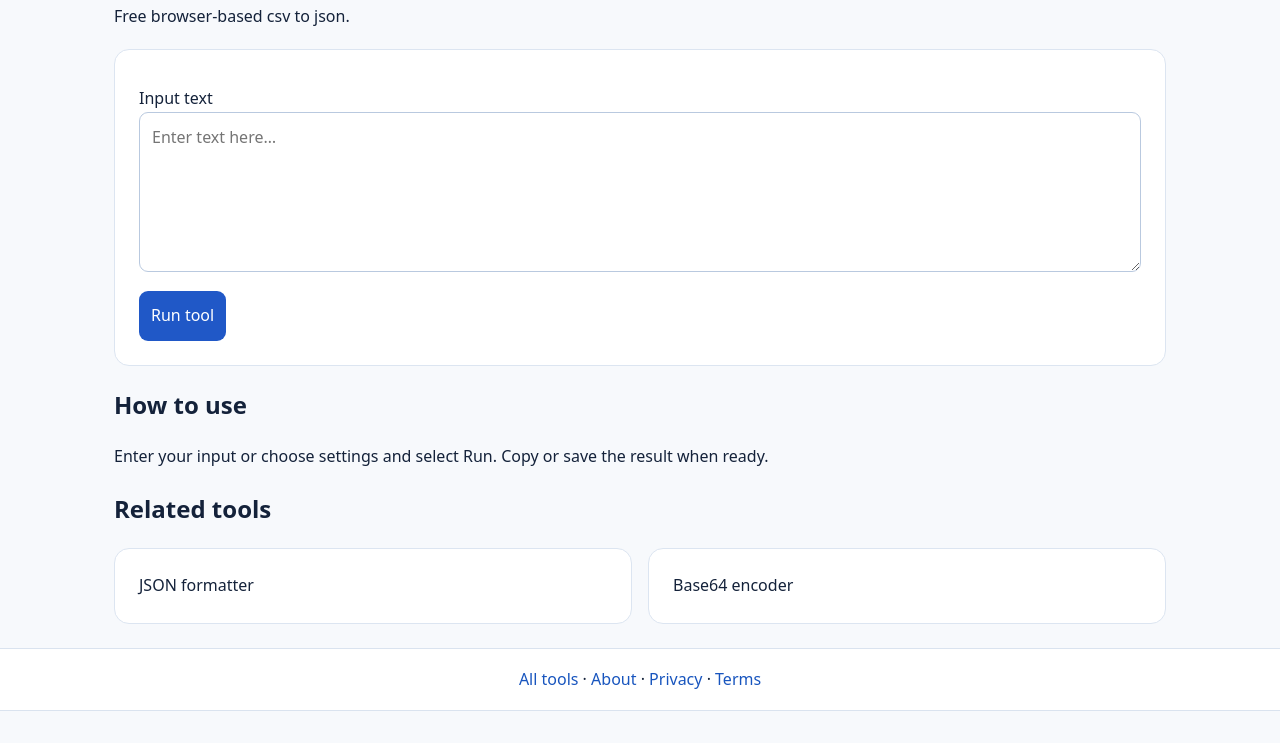
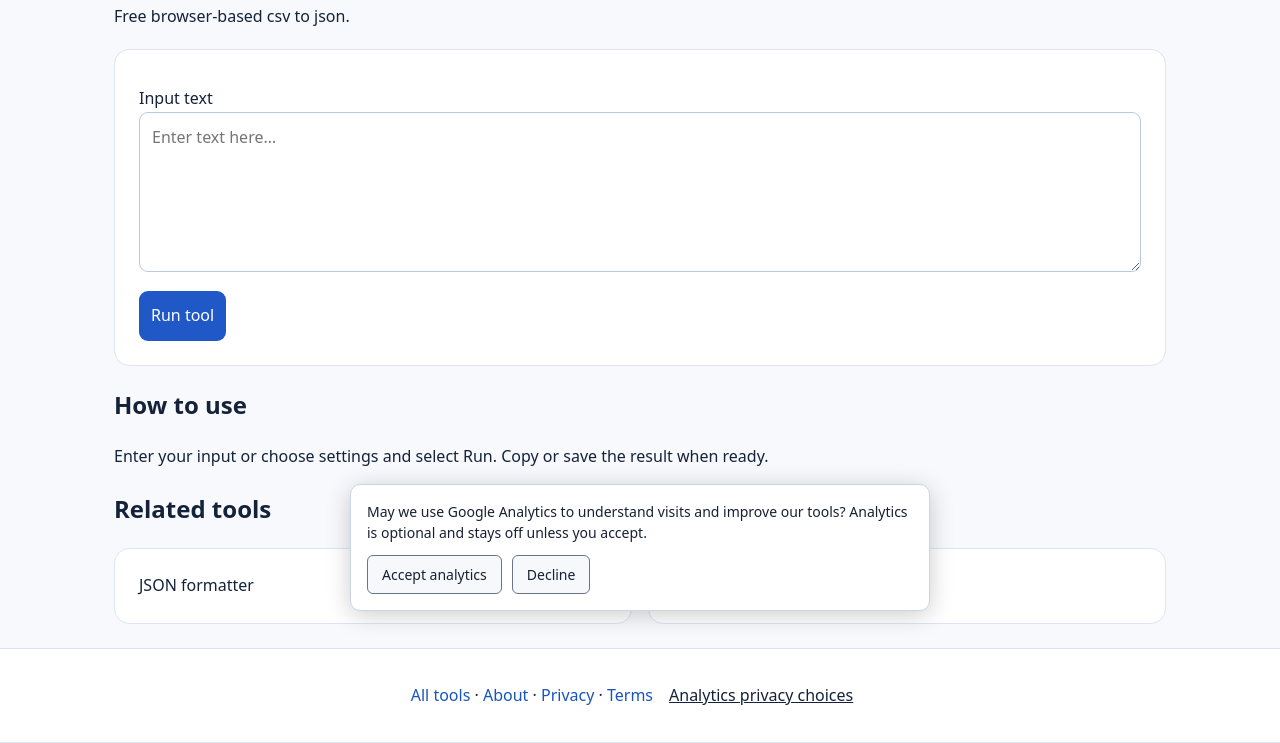
Before and after one commit to FlintHambleton/quickutilitytools, a plain HTML site: page csv-to-json.html in a window 1280 px wide. Shown: the part 177-920 px from the top of the page. Before the commit the page ends 888 px from the top, so only its background shows below. Drawn offline with Linux system fonts and the light colour scheme.

Commit message:
Enable consent-gated GA4

```diff
--- a/csv-to-json.html
+++ b/csv-to-json.html
@@ -1 +1 @@
-<!doctype html><html lang="en"><head><meta charset="utf-8"><meta name="viewport" content="width=device-width,initial-scale=1"><title>CSV to JSON – Free Online | QuickUtilityTools</title><meta name="description" content="Use the free csv to json directly in your browser. No account required."><link rel="canonical" href="https://quickutilitytools.pages.dev/csv-to-json"><link rel="icon" href="/favicon.svg"><link rel="stylesheet" href="/style.css"></head><body><header><nav><a class="brand" href="/">⚡ QuickUtilityTools</a><a href="/#tools">All tools</a><a href="/privacy">Privacy</a></nav></header><main><h1>CSV to JSON</h1><p>Free browser-based csv to json.</p><section class="panel" id="tool" data-tool="csv-to-json"></section><h2>How to use</h2><p>Enter your input or choose settings and select Run. Copy or save the result when ready.</p><h2>Related tools</h2><div class="grid"><a class="tile" href="/json-formatter">JSON formatter</a><a class="tile" href="/base64-encoder">Base64 encoder</a></div></main><footer><a href="/">All tools</a> · <a href="/about">About</a> · <a href="/privacy">Privacy</a> · <a href="/terms">Terms</a></footer><script src="/tools.js"></script></body></html>
+<!doctype html><html lang="en"><head><meta charset="utf-8"><meta name="viewport" content="width=device-width,initial-scale=1"><title>CSV to JSON – Free Online | QuickUtilityTools</title><meta name="description" content="Use the free csv to json directly in your browser. No account required."><link rel="canonical" href="https://quickutilitytools.pages.dev/csv-to-json"><link rel="icon" href="/favicon.svg"><link rel="stylesheet" href="/style.css"></head><body><header><nav><a class="brand" href="/">⚡ QuickUtilityTools</a><a href="/#tools">All tools</a><a href="/privacy">Privacy</a></nav></header><main><h1>CSV to JSON</h1><p>Free browser-based csv to json.</p><section class="panel" id="tool" data-tool="csv-to-json"></section><h2>How to use</h2><p>Enter your input or choose settings and select Run. Copy or save the result when ready.</p><h2>Related tools</h2><div class="grid"><a class="tile" href="/json-formatter">JSON formatter</a><a class="tile" href="/base64-encoder">Base64 encoder</a></div></main><footer><a href="/">All tools</a> · <a href="/about">About</a> · <a href="/privacy">Privacy</a> · <a href="/terms">Terms</a></footer><script src="/tools.js"></script><script src="/analytics-consent.js" defer></script></body></html>
```
